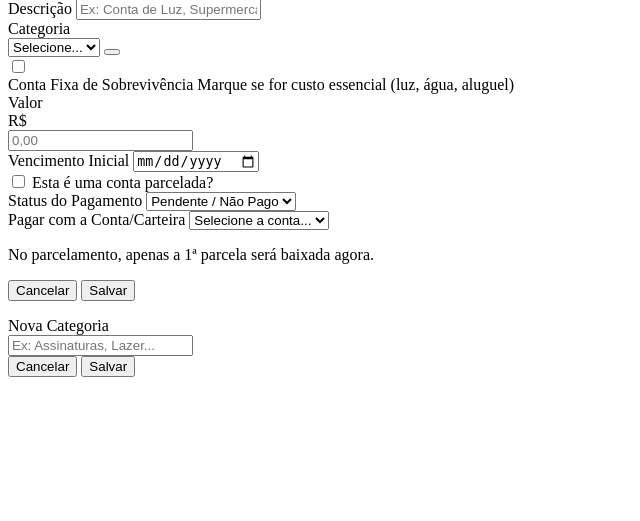
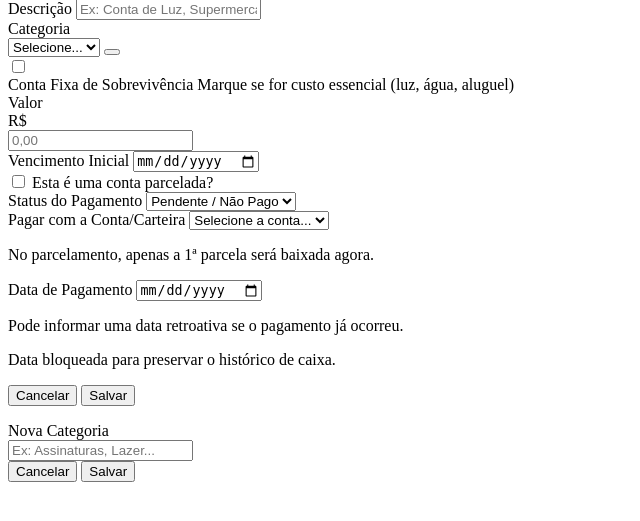
Before and after one commit to gilsonreis/gerenciador-conta, a PHP site: page /pages/despesas/_form.inc.php in a window 1280 px wide. Shown: the part 56-577 px from the top of the page, without its empty margins (0-640 px from the left). Run offline with PHP 8.4, Linux system fonts and the light colour scheme.

Commit message:
feat: Introduce payment date field for expenses and update payment handling logic to use this date.

```diff
--- a/pages/despesas/_form.inc.php
+++ b/pages/despesas/_form.inc.php
@@ -110,6 +110,22 @@
                 <p class="text-[10px] text-amber-600 dark:text-amber-400 mt-1 flex items-center gap-1">
                     <i class="fa-solid fa-circle-info"></i> No parcelamento, apenas a 1ª parcela será baixada agora.
                 </p>
+
+                <!-- Data de Pagamento (Regime de Caixa) -->
+                <div class="mt-3">
+                    <label for="data_pagamento" class="block text-sm font-medium text-gray-700 dark:text-gray-300 mb-1">
+                        <i class="fa-solid fa-calendar-check text-primary mr-1 text-xs"></i>
+                        Data de Pagamento
+                    </label>
+                    <input type="date" id="data_pagamento" name="data_pagamento"
+                        class="w-full px-4 py-2.5 bg-white dark:bg-[#121212] border border-gray-300 dark:border-darkborder rounded-lg focus:ring-2 focus:ring-primary focus:border-primary text-gray-900 dark:text-white transition-colors [color-scheme:light] dark:[color-scheme:dark]">
+                    <p id="data-pagamento-hint" class="text-[10px] text-gray-400 dark:text-gray-500 mt-1">
+                        Pode informar uma data retroativa se o pagamento já ocorreu.
+                    </p>
+                    <p id="data-pagamento-locked-hint" class="text-[10px] text-amber-600 dark:text-amber-400 mt-1 hidden flex items-center gap-1">
+                        <i class="fa-solid fa-lock"></i> Data bloqueada para preservar o histórico de caixa.
+                    </p>
+                </div>
             </div>
 
             <!-- Actions -->
```
Also changed, not shown: assets/js/despesas.js (+10 -0 lines), endpoints/despesas/pagar.php (+27 -4 lines).
